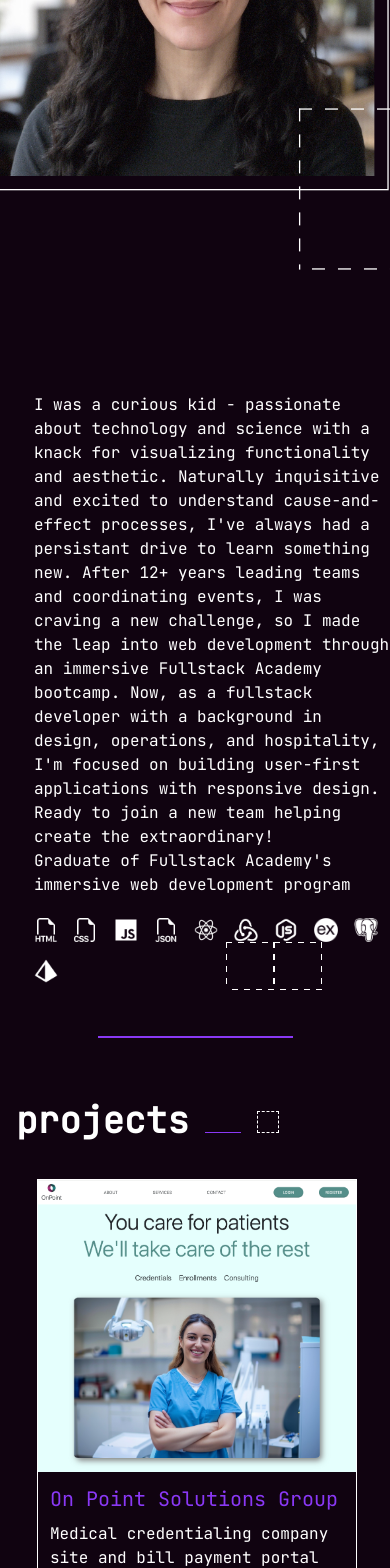
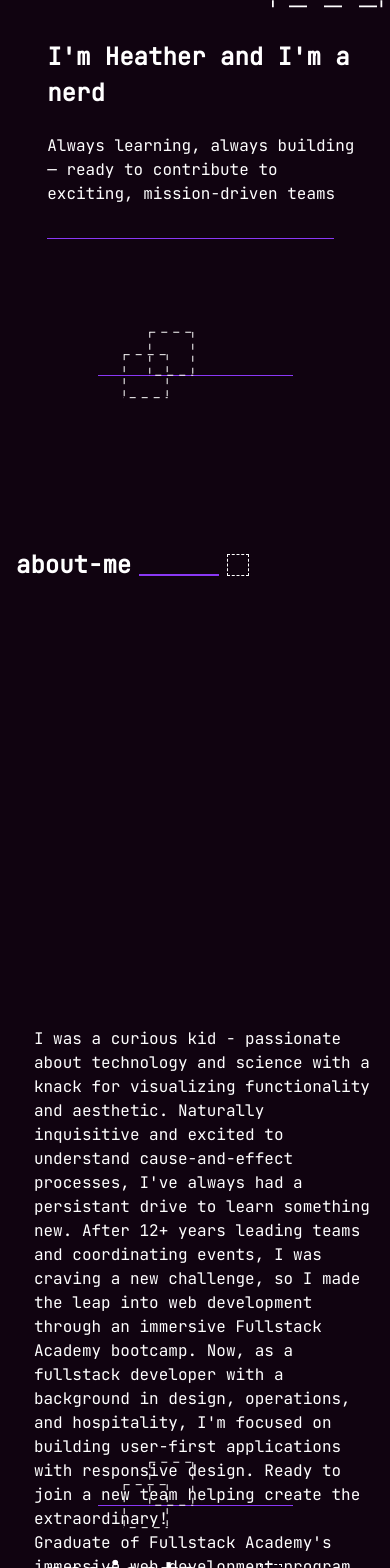
Before and after one commit to HeatherD2025/Personal_Website, a React (Vite) app: page /#/home in a window 390 px wide. Shown: the part 432-2000 px from the top of the page. Built offline with nearby package versions, Linux system fonts and the light colour scheme.

Commit message:
mobile css work

```diff
--- a/src/components/About.jsx
+++ b/src/components/About.jsx
@@ -60,12 +60,12 @@ export default function About() {
                     </div>
             </div>
 
-              <div className="accentWrapper2">
+              {/* <div className="secondAccentWrapper">
                   <div className="betweenSectionAccentLine">
                     <div className="betweenSectionAccentBox"></div>
                     <div className="betweenSectionFloatingAccentBox"></div>
                   </div>
-              </div>
+              </div> */}
 
             {/* </div> */}
           </section>
--- a/src/components/Projects.jsx
+++ b/src/components/Projects.jsx
@@ -142,7 +142,6 @@ export default function Projects() {
               </a> */}
 
             </div>
-            <div className="betweenSectionAccentLine2"></div>
           {/* </div> */}
         </div>
 
--- a/src/pages/Home.jsx
+++ b/src/pages/Home.jsx
@@ -68,7 +68,7 @@ export default function Home() {
             <About />
 
 
-            <div className="accentWrapper">
+            <div className="secondAccentWrapper">
               <div className="accentLine3">
                 <div className="accentBox2"></div>
                 <div className="floatingAccentBox2"></div>
--- a/src/styles/individualProjectPages.css
+++ b/src/styles/individualProjectPages.css
@@ -1,81 +1,78 @@
-/* -------------------- Projects Section -------------------- */
-.projectsContainer {
-  /* display: grid;
-  grid-template-columns: repeat(16, 1fr); */
-  /* display: flex;
-  flex-direction: column;
-  gap: 1rem;
-  margin: 0 auto;
-  padding: 0 1rem;
-  align-items: start; */
+/* Individual Projects Section */
+
+.projectDetailHeaderWrapper {
+  display: flex;
+  flex-wrap: wrap;
+  justify-content: space-evenly;
+  align-items: center;
+  width: 18rem;
+  height: 1rem;
+  margin-top: 9rem;
+  margin-bottom: 3rem;
+}
+.projectDetailHeaderLeft {
+  color: #FFF;
+  font-family: "JetBrains Mono";
+  font-size: 0.75rem;
+  font-style: normal;
+  font-weight: 400;
+  line-height: normal;
+}
+.verticalDividerLine {
+  border: .75px solid #FFF;
+  height: .75rem;
+  width: .0025rem;
+}
+.projectDetailHeaderRight {
+  color: #8A38F5;
+  font-family: "JetBrains Mono";
+  font-size: 0.75rem;
+  font-style: normal;
+  font-weight: 400;
+  line-height: normal;
 }
 
-.projectsHeaderWrapper {
-  /* grid-column: 2 / span 14; */
-  /* display: flex;
-  align-items: center;
-  gap: 1rem;
-  margin-bottom: 2rem; */
+.OPSG-Container {
+  display: flex;
+  flex-direction: row;
+  flex-wrap: wrap;
+  width: 100%;
+  flex-shrink: 1;
 }
 
-.projectsHeader {
-  font-size: 2.25rem;
+.projectTitle2 {
+  font-size: 1.5rem;
+  width: 100%;
+  color: #8a38f5;
+}
+.projectDescription2 {
+  font-size: 0.9rem;
+  max-width: 40%;
+  align-self: stretch;
+  margin-top: 1.25rem;
+  margin-bottom: 1.25rem;
+}
+.projectLink {
+  font-size: 1rem;
+  color: #FFF;
+  text-decoration-line: underline;
+  text-decoration-style: solid;
+  text-decoration-skip-ink: auto;
+  text-decoration-thickness: auto;
+  text-underline-offset: auto;
+  text-underline-position: from-font;
+}
+.accentLine6 {
+  height: 0.0625rem;
+  max-width: 40%;
+  margin: 2% 0% 2% 0%;
+  background: #8A38F5;
+}
+.firstSiteImage {
+  height: 25.5rem;
 }
 
-.accentLine5 {
-  flex-grow: 1;
-  height: 0.0625rem;
-  background-color: #8a38f5;
-}
-
-.floatingAccentBox5 {
-  width: 1.5rem;
-  aspect-ratio: 1/1;
-  background-image: linear-gradient(to right, #fff 50%, transparent 50%),
-    linear-gradient(to bottom, #fff 50%, transparent 50%),
-    linear-gradient(to left, #fff 50%, transparent 50%),
-    linear-gradient(to bottom, #fff 50%, transparent 50%);
-  background-size: 10px 1px, 1px 10px, 10px 1px, 1px 10px;
-  background-repeat: repeat-x, repeat-y, repeat-x, repeat-y;
-}
-
-/* Project cards container */
-.projectsWrapper {
-  display: flex;
-  flex-wrap: wrap;
-  gap: 1rem;
-}
-
-.projectContainer {
-  width: 100%;
-  max-width: 20rem;
-  flex-shrink: 0;
-  border: 1px solid #fff;
-  box-sizing: border-box;
-}
-
-.projectImage {
-  width: 100%;
-  height: auto;
-  object-fit: cover;
-}
-
-.firstInfoContainer {
-  padding: 0.75rem;
-}
-
-.projectTitle {
-  font-size: 1.25rem;
-  color: #8a38f5;
-  margin-bottom: 0.5rem;
-}
-
-.projectDescription2 {
-  font-size: 0.9rem;
-  margin-bottom: 0.5rem;
-}
-
-.toolIcons img,
+.toolIcons2,
 .toolIcon {
   width: 1.5rem;
   height: 1.5rem;
@@ -83,23 +80,8 @@
   margin-right: 0.5rem;
 }
 
-/* Mobile Homepage Projects Section */
+  /* OPSG Project Page */
 @media (max-width: 768px) {
-  .projectsContainer {
-    flex-direction: column;
-    align-items: center;
-    margin: 0;
-  }
-  .projectContainer {
-    margin-bottom: 1rem;
-  }
-  .projectsWrapper {
-    max-width: 100%;
-    flex-direction: column;
-    gap: 1.5rem;
-  }
-
-  /* OPSG Project Page*/
   .projectDetailHeaderWrapper {
     display: flex;
     justify-content: flex-start;
--- a/src/styles/main.css
+++ b/src/styles/main.css
@@ -50,12 +50,12 @@ section {
   flex-direction: row;
   flex-wrap: wrap;
   align-items: center;
-  margin: 5rem 5rem 0rem 5rem;
-  justify-content: center;
-  gap: 20%; */
+  margin: 5rem 5rem 0rem 5rem; */
   display: flex;
   flex-wrap: wrap;
   flex-direction: row;
+  justify-content: space-around;
+  /* margin-top: 10%; */
   /* gap: 2rem; */
   margin: 10% 0% 0% 8%;
 }
@@ -68,8 +68,8 @@ section {
   /* flex-direction: row; */
   flex-wrap: wrap;
   align-items: baseline;
-  margin: 8% 10% 0% 0%;
-  justify-content: end;
+  margin-top: 8%;
+  justify-content: center;
   justify-content: flex-start;
 }
 .mainHeader {
@@ -88,11 +88,10 @@ section {
   background-color: #8a38f5;
 }
 
-
 /* wrapper for photo and accent box */
 
 .photoAndBoxWrapper {
-  flex: 1 1 400px;
+  flex: 1 1 250px;
   max-width: 600px;
 }
 .mainWrapper {
@@ -154,6 +153,12 @@ section {
   display: flex;
   justify-content: center;
   margin-top: 30%;
+  margin-bottom: 3%;
+}
+.secondAccentWrapper {
+  display: flex;
+  justify-content: center;
+  margin-top: 18%;
   margin-bottom: 3%;
 }
 .accentLine3 {
@@ -225,9 +230,8 @@ section {
 .floatingAccentBox3 {
   border: 1px dashed rgb(255, 255, 255);
   padding: 10px;
-  box-sizing: border-box
+  box-sizing: border-box;
 }
-
 
 /* accent boxes to the left of about me paragraph */
 
@@ -272,7 +276,7 @@ section {
   display: flex;
   flex-wrap: wrap;
   gap: 0.5rem;
-  margin-top: 1rem;
+  margin-top: 5%;
 }
 
 .toolIcon {
@@ -290,54 +294,68 @@ section {
   gap: 2rem;
   margin-left: 8%;
 }
+
 .projectsHeaderWrapper {
   width: 100%;
   display: flex;
   flex-direction: row;
   flex-wrap: wrap;
   align-items: baseline;
-  margin: 8% 10% 0% 0%;
+  margin: 8% 10% 5% 0%;
   justify-content: start;
   gap: 1rem;
 }
+
 .projectsHeader {
   font-size: xx-large;
   font-weight: 600;
 }
-
 .projectsHeaderAccentLine {
   height: 0.0625rem;
   width: 10%;
   background-color: #8a38f5;
 }
-
 .floatingAccentBox3b {
   border: 1px dashed rgb(255, 255, 255);
   padding: 10px;
-  box-sizing: border-box
+  box-sizing: border-box;
 }
-
 
 .allProjectsContainer {
   display: flex;
   flex-wrap: wrap;
-  gap: 2rem;
+  gap: 51%;
   justify-content: center;
   align-items: flex-start;
 }
+.projectsWrapper {
+  margin-bottom: 30%;
+}
+
+.projectContainer {
+  gap: 2rem;
+}
+.projectDescription {
+  margin-bottom: 4%;
+}
+
 .footerContainer {
   margin-top: 2%;
-  margin-bottom: 2%;
+  margin-bottom: 5%;
 }
 .footer {
   margin: auto;
-  max-width: 90%;
+  max-width: 35%;
   height: 0.0625rem;
   background-color: #8a38f5;
 }
 
 /* Tablet (≤1024px) */
-@media (max-width: 1024px){
+@media (max-width: 1024px) {
+  .container {
+    width: min(90%, 1024px);
+    margin: 0 auto;
+  }
   .mainWrapper {
     flex-direction: column;
     align-items: center;
@@ -346,8 +364,9 @@ section {
   .photoAndBoxWrapper {
     order: 1;
     scale: 90%;
-    margin-right: 45%;
-    margin-top: 1.5rem;
+    width: 10rem;
+    /* margin-right: 45%; */
+    margin-top: 10.5rem;
   }
   .mainLandingText {
     order: 2;
@@ -405,23 +424,110 @@ section {
   .floatingAccentBox2 {
     transform: translate(150%, -150%);
   }
+}
+
+
+
+/*  Mobile Responsive (≤768px) */
+@media (max-width: 768px) {
+  .container {
+    width: min(90%, 768px);
+    margin: 0 auto;
+  }
+
+  .mainContainer {
+    display: flex;
+    flex-direction: column;
+    align-items: center;
+    /* justify-content: flex-start; */
+  }
+
+  .mainWrapper {
+    display: flex;
+    align-items: flex-start;
+    /* flex-direction: column;
+    align-items: center;
+    justify-content: flex-start; */
+    margin-top: 5rem;
+    max-height: 13rem;
+    order: 2;
+    gap: 1rem;
+  }
+  .mainHeader {
+    font-size: x-large;
+    max-width: 20rem;
+    margin-left: 1rem;
+  }
+  .mainContent {
+    font-size: medium;
+    margin-bottom: 1rem;
+    max-width: 20rem;
+    margin-left: 1rem;
+  }
+  .mainAccentLine {
+    margin-left: 1rem;
+  }
+
+  .photoAndBoxWrapper {
+    order: 1;
+    scale: 175%;
+    margin-right: 2rem;
+    margin-top: 40%;
+    max-height: 13rem;
+  }
+  .photoAccentBox {
+
+  }
+
+
+  /* accent line and boxes below main intro section */
+  .accentWrapper {
+    position: relative;
+    width: 100%;
+    height: 1rem;
+    margin-top: 8rem;
+    margin-bottom: 8rem;
+  }
+  .accentLine3 {
+    position: absolute;
+    left: 0;
+    width: 50%;
+    height: 0.1rem;
+  }
+  .accentBox2 {
+    position: absolute;
+    margin-top: 1.5rem;
+    margin-left: -4rem;
+    width: 23%;
+    aspect-ratio: 1/1;
+  }
+  .floatingAccentBox2 {
+      position: absolute;
+    margin-top: 1.5rem;
+    margin-left: -1rem;
+    width: 23%;
+    aspect-ratio: 1/1;
+  }
+
 
   /*  About me section - mobile */
-  .accentLine4 {
-    width: 8rem;
+  .aboutMeHeaderWrapper {
+    display: flex;
+    flex-direction: row;
+    align-items: center;
+    justify-content: flex-start;
+    gap: .5rem;
+    height: 1rem;
+  }
+  .aboutMeHeader {
+    font-size: x-large;
+  }
+  .aboutMeHeaderAccentLine {
+    width: 5rem;
     height: 0.1rem;
     margin-top: 1.25rem;
   }
-  .floatingAccentBox3 {
-    transform: translate(-50%, 50%);
-    background-image: linear-gradient(to right, #fff 50%, transparent 50%),
-      linear-gradient(to bottom, #fff 50%, transparent 50%),
-      linear-gradient(to left, #fff 50%, transparent 50%),
-      linear-gradient(to bottom, #fff 50%, transparent 50%);
-    background-size: 8px 1px, 1px 8px, 8px 1px, 1px 8px;
-    background-repeat: repeat-x, repeat-y, repeat-x, repeat-y;
-    background-position: top left, top right, bottom left, top left;
-  }
+
 
   .aboutMeContainer {
     flex-direction: column;
@@ -434,12 +540,24 @@ section {
   .aboutParagraphWrapper {
     max-width: 100%;
   }
+  .accentBox4 {
+    display: none;
+    height: 0rem;
+  }
+  .floatingAccentBox4 {
+    display: none;
+    height: 0rem;
+  }
 
+  .aboutParagraphWrapper {
+    margin: 0% 5% 0% 0%;
+    height: 10px !important;
+  }
   .toolsContainer {
     justify-content: flex-start;
   }
 
-  .accentWrapper2 {
+  .secondAccentWrapper {
     position: relative;
     width: 100%;
     height: 1rem;
@@ -459,128 +577,3 @@ section {
     background-color: #8a38f5;
   }
 }
-
-
-/*  Mobile Responsive (≤768px) */
-@media (max-width: 768px) {
-  .mainWrapper {
-    flex-direction: column;
-    align-items: center;
-    justify-content: flex-start;
-  }
-  .photoAndBoxWrapper {
-    order: 1;
-    scale: 130%;
-    margin-right: 3rem;
-    margin-top: 1.5rem;
-  }
-  .mainLandingText {
-    order: 2;
-    /* margin-bottom: -5rem; */
-  }
-  .mainHeader {
-    margin-right: 7rem;
-    font-size: x-large;
-    margin-top: -2rem;
-  }
-
-  .mainHeader2 {
-    font-size: x-large;
-  }
-
-  .headerWrapper {
-    display: flex;
-    align-items: center;
-    gap: 1rem;
-    /* margin-bottom: 2rem; */
-  }
-
-  .accentLine2 {
-    height: 0.1rem;
-    margin-bottom: 3rem;
-  }
-
-  .accentBox1 {
-    transform: translate(315%, -35%);
-    scale: 150%;
-    background-image: linear-gradient(to right, #fff 50%, transparent 50%),
-      linear-gradient(to bottom, #fff 50%, transparent 50%),
-      linear-gradient(to left, #fff 50%, transparent 50%),
-      linear-gradient(to bottom, #fff 50%, transparent 50%);
-    background-size: 8px 1px, 1px 8px, 8px 1px, 1px 8px;
-    background-repeat: repeat-x, repeat-y, repeat-x, repeat-y;
-    background-position: top left, top right, bottom left, top left;
-  }
-  .accentWrapper {
-    position: relative;
-    width: 100%;
-    height: 1rem;
-    margin-left: 25%;
-    margin-top: 2rem;
-  }
-  .accentLine3 {
-    position: absolute;
-    left: 0;
-    width: 50%;
-    height: 0.1rem;
-  }
-  .accentBox2 {
-    transform: translate(200%, -100%);
-  }
-  .floatingAccentBox2 {
-    transform: translate(150%, -150%);
-  }
-
-  /*  About me section - mobile */
-  .accentLine4 {
-    width: 8rem;
-    height: 0.1rem;
-    margin-top: 1.25rem;
-  }
-  .floatingAccentBox3 {
-    transform: translate(-50%, 50%);
-    background-image: linear-gradient(to right, #fff 50%, transparent 50%),
-      linear-gradient(to bottom, #fff 50%, transparent 50%),
-      linear-gradient(to left, #fff 50%, transparent 50%),
-      linear-gradient(to bottom, #fff 50%, transparent 50%);
-    background-size: 8px 1px, 1px 8px, 8px 1px, 1px 8px;
-    background-repeat: repeat-x, repeat-y, repeat-x, repeat-y;
-    background-position: top left, top right, bottom left, top left;
-  }
-
-  .aboutMeContainer {
-    flex-direction: column;
-    align-items: center;
-    margin: 0;
-    /* margin-top: 3rem; */
-  }
-
-  .boxWrapper,
-  .aboutParagraphWrapper {
-    max-width: 100%;
-  }
-
-  .toolsContainer {
-    justify-content: flex-start;
-  }
-
-  .accentWrapper2 {
-    position: relative;
-    width: 100%;
-    height: 1rem;
-    display: flex;
-    justify-content: center;
-    align-items: center;
-    margin-left: 25%;
-  }
-.footerContainer {
-  margin-top: 2%;
-  margin-bottom: 2%;
-}
-.footer {
-  margin: auto;
-  max-width: 90%;
-  height: 0.0625rem;
-  background-color: #8a38f5;
-}
-}
```
Also changed, not shown: src/pages/OPSGProjectDetail.jsx (+5 -3 lines). Lines whose indentation alone changed are shown as unchanged.
